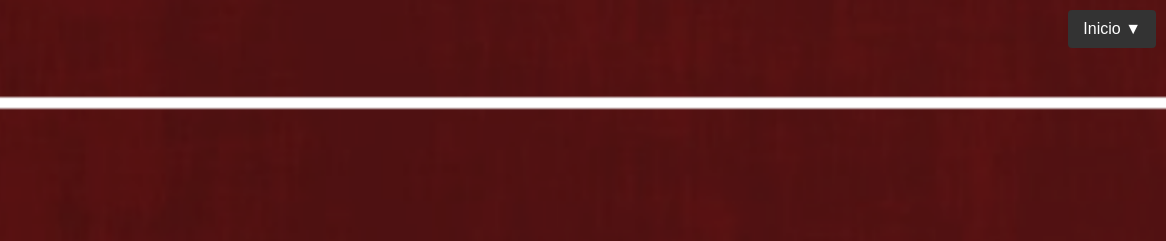
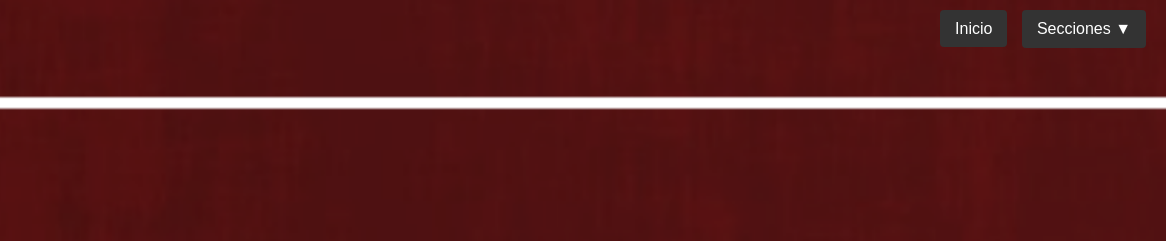
Before and after one commit to LuciaR2008/Web-Lucia-Boxeo, a plain HTML site: page index.html in a window 1280 px wide. Shown: the top 241 px of the page, 114-1280 px from the left. Drawn offline with Linux system fonts and the light colour scheme.

Commit message:
Update index.html

```diff
--- a/index.html
+++ b/index.html
@@ -37,17 +37,19 @@
             right: 10px;
             z-index: 20;
         }
-        .dropbtn {
+        .dropbtn, .inicio-link {
             background-color: #333;
             color: #fff;
             padding: 10px 15px;
             font-size: 16px;
             border: none;
-            cursor: pointer;
             border-radius: 4px;
             user-select: none;
+            text-decoration: none;
+            margin-right: 10px;
+            cursor: pointer;
         }
-        .dropbtn:hover { background-color: #555; }
+        .dropbtn:hover, .inicio-link:hover { background-color: #555; }
         .dropdown {
             position: relative; display: inline-block;
         }
@@ -93,8 +95,11 @@
         <img class="bg" src="Encabezado1.png" alt="Encabezado">
         <img class="logo" src="Logo.1 Pag principal.png" alt="Logo">
         <div class="menu-superior">
+            <!-- Enlace directo al inicio -->
+            <a href="index.html" class="inicio-link">Inicio</a>
+            <!-- Menú desplegable para las otras secciones -->
             <div class="dropdown">
-                <button onclick="toggleDropdown()" class="dropbtn">Inicio ▼</button>
+                <button onclick="toggleDropdown()" class="dropbtn">Secciones ▼</button>
                 <div id="myDropdown" class="dropdown-content">
                     <a href="boxeo.html">Boxeo</a>
                     <a href="kickboxing.html">Kick Boxing</a>
```
